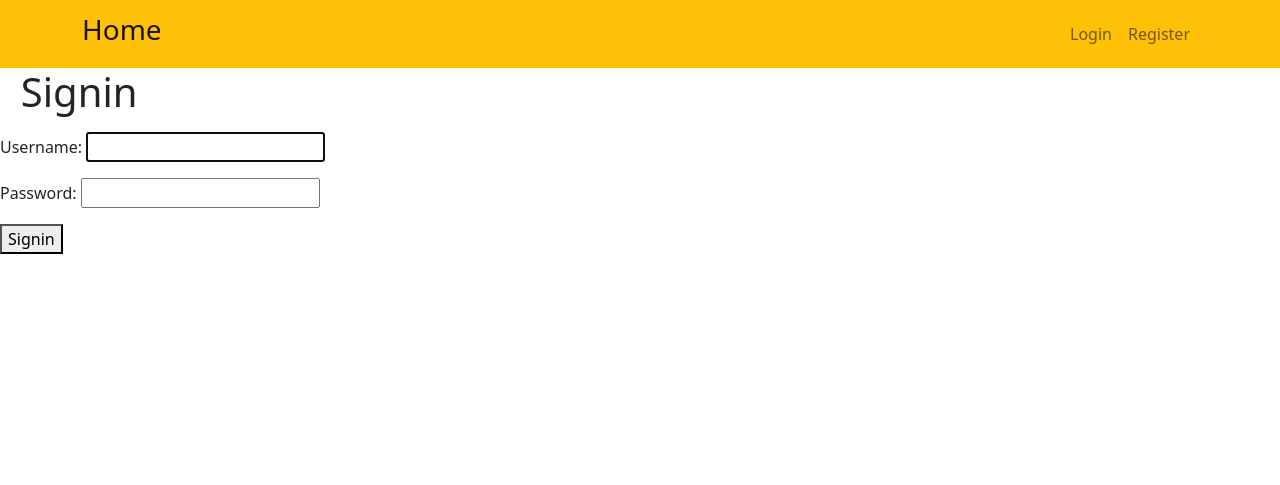
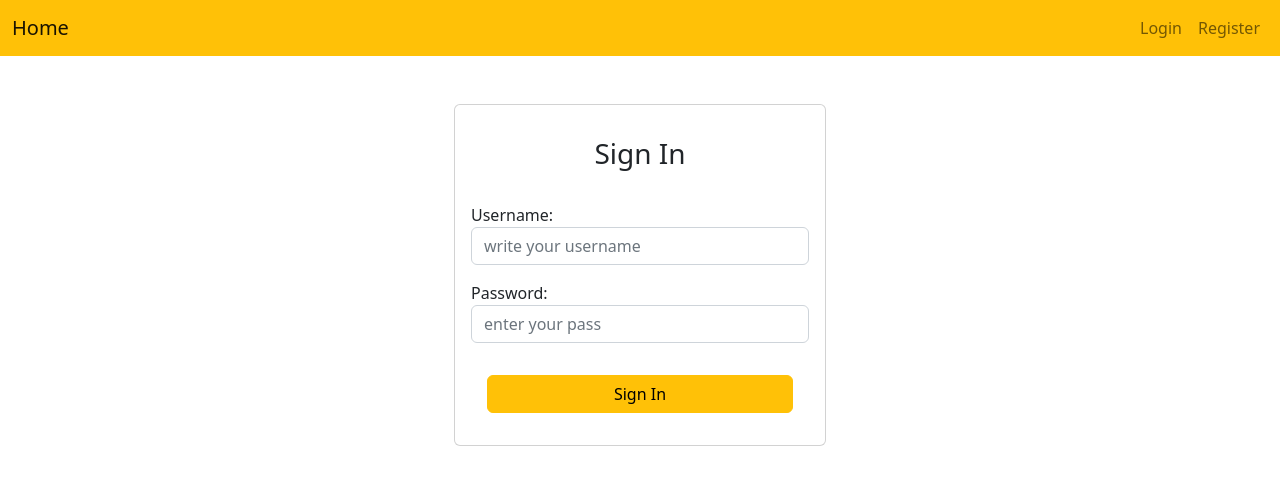
Before and after one commit to deepalquemy2119/Notas, a Django app: page /signin/ in a window 1280 px wide. Shown: the top 485 px of the page. Run offline with Django 4.2, Linux system fonts and the light colour scheme.

Commit message:
sign-in and sign-up estilos

```diff
--- a/Tasks/templates/_navbar.html
+++ b/Tasks/templates/_navbar.html
@@ -1,38 +1,24 @@
-
 <nav class="navbar navbar-expand-lg navbar-warning bg-warning">
-  <div class="container">
-    <a class="navbar-brand" href="/"><h3>Home</h3></a>
-    <button
-      class="navbar-toggler"
-      type="button"
-      data-bs-toggle="collapse"
-      data-bs-target="#navbarNav"
-      aria-controls="navbarNav"
-      aria-expanded="false"
-      aria-label="Toggle navigation"
-    >
+  <div class="container-fluid">
+    <a class="navbar-brand" href="#">Home</a>
+    <button class="navbar-toggler" type="button" data-bs-toggle="collapse" data-bs-target="#navbarNav" aria-controls="navbarNav" aria-expanded="false" aria-label="Toggle navigation">
       <span class="navbar-toggler-icon"></span>
     </button>
     <div class="collapse navbar-collapse" id="navbarNav">
       <ul class="navbar-nav ms-auto">
-        <!-- <li class="nav-item">
-          <a href="/" class="nav-link">Hola</a>
-        </li> -->
+
+
         {% if user.is_authenticated %}
 
         <li class="nav-item">
-          <a href="{% url 'create_task' %}" class="nav-link">Task Create</a>
+          <a class="nav-link" href="{% url 'create_task' %}">Task Create</a>
         </li>
         <li class="nav-item">
-          <a href="{% url 'tasks_completed' %}" class="nav-link"
-            >Tasks Completed</a
-          >
-
+          <a class="nav-link" href="{% url 'tasks_completed' %}">Task Completed</a>
         </li>
         <li class="nav-item">
-          <a href="{% url 'tasks' %}" class="nav-link">Tasks</a>
+          <a class="nav-link" href="{% url 'tasks' %}">Tasks</a>
         </li>
-
         <li class="nav-item">
           <a class="nav-link" href="/logout">Logout</a>
         </li>
--- a/Tasks/templates/base.html
+++ b/Tasks/templates/base.html
@@ -12,8 +12,6 @@
     <link rel="stylesheet" href="https://cdn.jsdelivr.net/npm/bootstrap@5.2.0/dist/css/bootstrap.min.css">
     <script src="https://cdn.jsdelivr.net/npm/bootstrap@5.2.0/dist/js/bootstrap.bundle.min.js"></script>
 
-    <!-- Archivo CSS local -->
-    <!-- <link rel="stylesheet" href="{% static 'static/css/base.css' %}"> -->
   </head>
   <body>
     {% include '_navbar.html' %}
--- a/Tasks/templates/signin.html
+++ b/Tasks/templates/signin.html
@@ -2,18 +2,41 @@
 
 {% block content %}
 
-<h1>&nbsp;&nbsp;Signin</h1>
 
-<p>
-{{error}}
-</p>
 
-<form action="/signin/" method="POST">
-  {% csrf_token %}
-  {{form.as_p}}
-  <button>
-    Signin
-  </button>
-</form>
+
+  <main class="container">
+
+
+        <section class="col-md-4 offset-md-4 mt-5">
+
+          <form action="/signin/" method="POST" class="card card-body">
+
+        <h3 class="text-center m-3">Sign In</h3>
+            {% csrf_token %}
+        <p>
+          {{error}}
+          </p>
+
+         <div class="mb-3">
+          <label for="username">Username: </label>
+          <input type="text" name="username" id="username" class="form-control" placeholder="write your username">
+         </div>
+
+         <div class="mb-3">
+          <label for="password1">Password: </label>
+          <input type="password" name="password" id="password" class="form-control" placeholder="enter your pass">
+         </div>
+
+
+      <button class="btn btn-warning m-3">Sign In</button>
+      </form>
+        </section>
+
+    </div>
+
+
+  </main>
+
 
 {% endblock %}
```
Also changed, not shown: Tasks/templates/home.html (+17 -3 lines), Tasks/templates/signup.html (+30 -10 lines).
